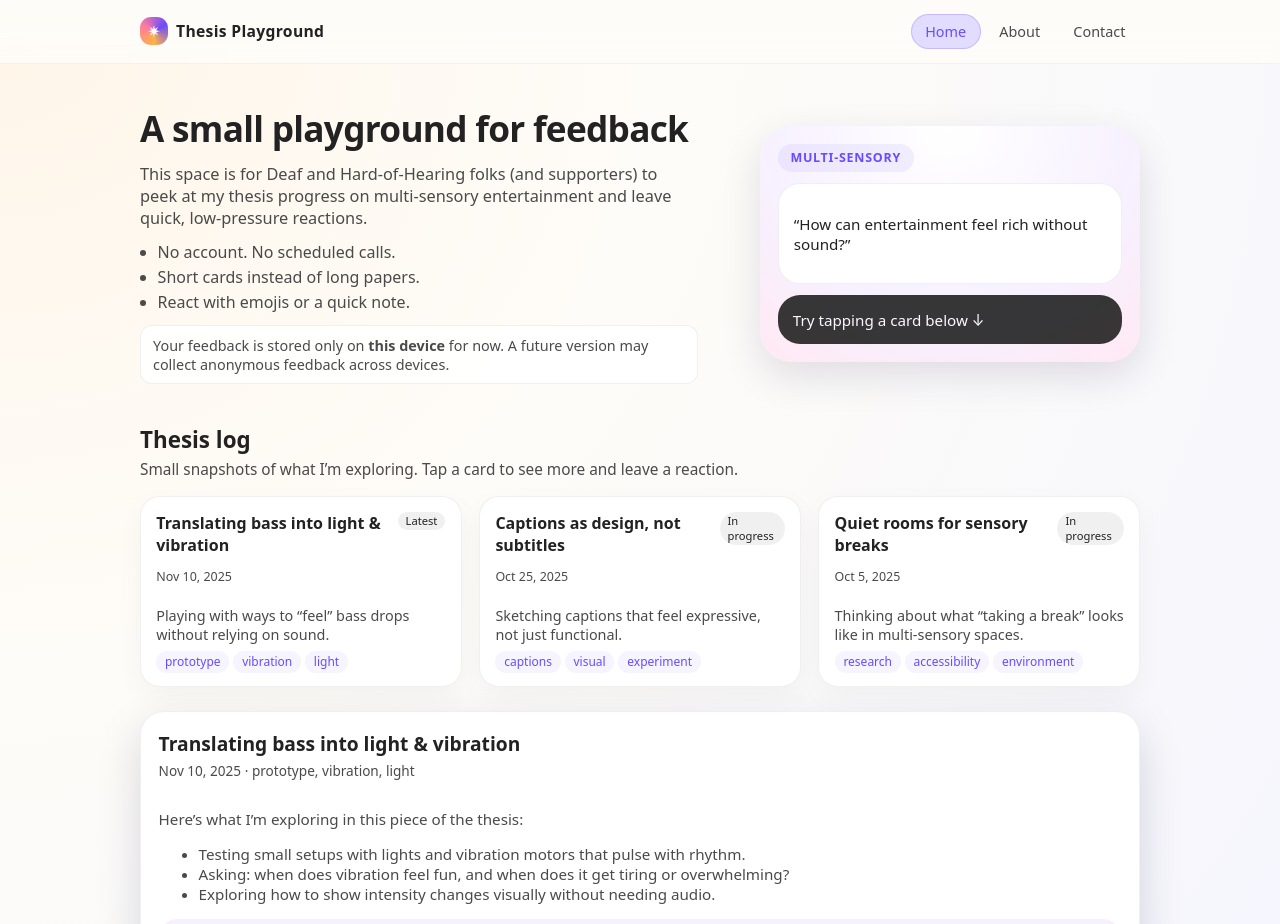
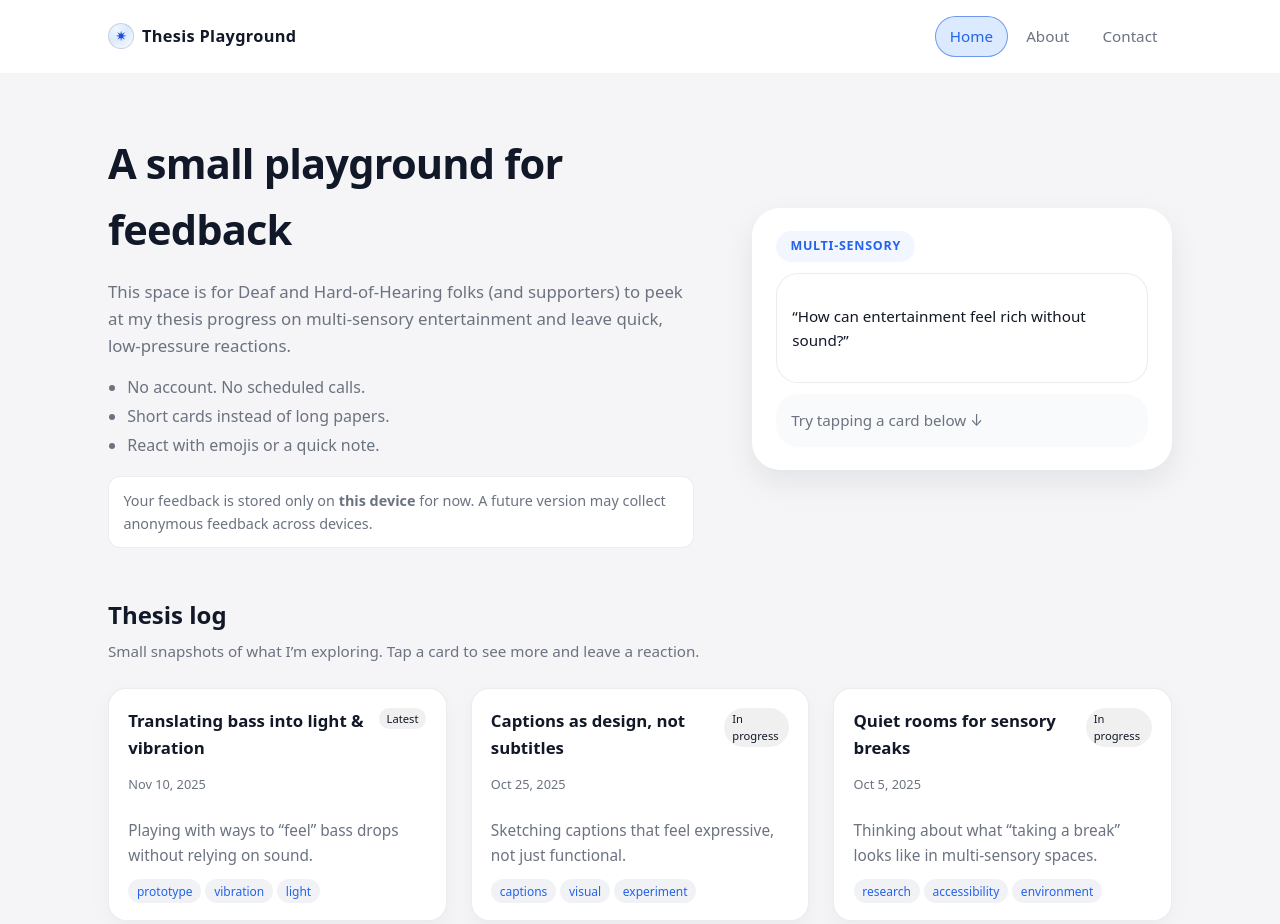
Before and after one commit to seeunisme/seeunisme.github.io, a plain HTML site: page index.html in a window 1280 px wide. Shown: the top 924 px of the page. Drawn offline with Linux system fonts and the light colour scheme.

Commit message:
Updated Styles

```diff
--- a/styles.css
+++ b/styles.css
@@ -1,15 +1,15 @@
 :root {
-  --bg: #fefcf8;
-  --bg-soft: #f7f1ff;
+  --bg: #f5f5f7;
+  --bg-soft: #e5e7eb;
   --bg-card: #ffffff;
-  --text-main: #222222;
-  --text-soft: #4a4a4a;
-  --accent: #6a4bff;
-  --accent-soft: #e2dcff;
-  --accent-strong: #ff7aa2;
-  --border-subtle: rgba(0, 0, 0, 0.06);
-  --shadow-soft: 0 14px 40px rgba(15, 10, 53, 0.12);
-  --radius-lg: 20px;
+  --text-main: #111827;
+  --text-soft: #6b7280;
+  --accent: #2563eb;
+  --accent-soft: #dbeafe;
+  --accent-strong: #1d4ed8;
+  --border-subtle: rgba(15, 23, 42, 0.08);
+  --shadow-soft: 0 12px 30px rgba(15, 23, 42, 0.08);
+  --radius-lg: 18px;
   --radius-pill: 999px;
   --font-main: system-ui, -apple-system, BlinkMacSystemFont, 'SF Pro Text',
     'Segoe UI', sans-serif;
@@ -29,8 +29,9 @@ body {
   margin: 0;
   min-height: 100vh;
   font-family: var(--font-main);
-  background: radial-gradient(circle at top left, #fff5e8 0, #fefcf8 35%, #f3f4ff 100%);
+  background: var(--bg);
   color: var(--text-main);
+  line-height: 1.6;
 }
 
 img {
@@ -55,9 +56,9 @@ button {
 
 .container {
   width: 100%;
-  max-width: 1040px;
+  max-width: 1120px;
   margin: 0 auto;
-  padding: 0 1.25rem;
+  padding: 0 1.75rem;
 }
 
 .narrow {
@@ -68,21 +69,16 @@ button {
   position: sticky;
   top: 0;
   z-index: 20;
-  backdrop-filter: blur(16px);
-  background: linear-gradient(
-    to bottom,
-    rgba(254, 252, 248, 0.98),
-    rgba(254, 252, 248, 0.92),
-    rgba(254, 252, 248, 0.88)
-  );
-  border-bottom: 1px solid rgba(0, 0, 0, 0.04);
+  backdrop-filter: blur(14px);
+  background: rgba(255, 255, 255, 0.94);
+  border-bottom: 1px solid rgba(15, 23, 42, 0.04);
 }
 
 .header-inner {
   display: flex;
   align-items: center;
   justify-content: space-between;
-  padding: 0.85rem 1.25rem;
+  padding: 1rem 1.75rem;
   gap: 1.5rem;
 }
 
@@ -94,21 +90,22 @@ button {
 }
 
 .logo-mark {
-  width: 28px;
-  height: 28px;
-  border-radius: 40%;
-  background: conic-gradient(from 180deg, #ffb347, #ff7aa2, #6a4bff, #ffb347);
+  width: 26px;
+  height: 26px;
+  border-radius: 50%;
+  border: 1px solid rgba(15, 23, 42, 0.15);
+  background: radial-gradient(circle at 30% 20%, #eff6ff 0, #dbeafe 45%, #ffffff 100%);
   display: inline-flex;
   align-items: center;
   justify-content: center;
-  color: #ffffff;
-  font-size: 16px;
+  color: var(--accent-strong);
+  font-size: 14px;
 }
 
 .logo-text {
-  font-weight: 630;
+  font-weight: 650;
   letter-spacing: 0.02em;
-  font-size: 0.98rem;
+  font-size: 1.02rem;
   color: var(--text-main);
 }
 
@@ -121,7 +118,7 @@ button {
 .nav-link {
   padding: 0.45rem 0.85rem;
   border-radius: 999px;
-  font-size: 0.9rem;
+  font-size: 0.95rem;
   color: var(--text-soft);
   text-decoration: none;
   border: 1px solid transparent;
@@ -129,7 +126,7 @@ button {
 
 .nav-link:hover,
 .nav-link:focus-visible {
-  border-color: rgba(0, 0, 0, 0.06);
+  border-color: rgba(148, 163, 184, 0.5);
   background: #ffffff;
   outline: none;
 }
@@ -137,39 +134,39 @@ button {
 .nav-link-active {
   background: var(--accent-soft);
   color: var(--accent);
-  border-color: rgba(106, 75, 255, 0.24);
+  border-color: rgba(37, 99, 235, 0.6);
 }
 
 .site-main {
-  padding: 2rem 0 3rem;
+  padding: 3rem 0 4rem;
 }
 
 .hero {
-  padding: 0.5rem 0 2.25rem;
+  padding: 0.5rem 0 2.75rem;
 }
 
 .hero-inner {
   display: grid;
   grid-template-columns: minmax(0, 1.5fr) minmax(0, 1.1fr);
   align-items: center;
-  gap: 2rem;
+  gap: 3rem;
 }
 
 .hero-text h1 {
-  font-size: 2.2rem;
+  font-size: 2.6rem;
   letter-spacing: -0.02em;
-  margin: 0 0 0.7rem;
+  margin: 0 0 1rem;
 }
 
 .hero-lead {
-  margin: 0 0 0.75rem;
+  margin: 0 0 1rem;
   color: var(--text-soft);
-  font-size: 1.02rem;
+  font-size: 1.05rem;
 }
 
 .hero-list {
-  margin: 0 0 0.75rem;
-  padding-left: 1.1rem;
+  margin: 0 0 1.1rem;
+  padding-left: 1.2rem;
   color: var(--text-soft);
 }
 
@@ -181,18 +178,18 @@ button {
   margin: 0;
   font-size: 0.9rem;
   color: var(--text-soft);
-  background: rgba(255, 255, 255, 0.9);
+  background: #ffffff;
   border-radius: 12px;
-  padding: 0.6rem 0.75rem;
+  padding: 0.75rem 0.9rem;
   border: 1px solid var(--border-subtle);
 }
 
 .hero-card {
-  max-width: 380px;
+  max-width: 420px;
   margin-left: auto;
-  border-radius: 32px;
-  padding: 1.1rem;
-  background: radial-gradient(circle at top, #ffffff 0, #f7f1ff 60%, #ffe9f4 100%);
+  border-radius: 28px;
+  padding: 1.4rem 1.5rem;
+  background: #ffffff;
   box-shadow: var(--shadow-soft);
   position: relative;
 }
@@ -201,9 +198,9 @@ button {
   display: inline-flex;
   align-items: center;
   gap: 0.4rem;
-  padding: 0.35rem 0.8rem;
+  padding: 0.35rem 0.9rem;
   border-radius: var(--radius-pill);
-  background: rgba(106, 75, 255, 0.08);
+  background: rgba(37, 99, 235, 0.06);
   color: var(--accent);
   font-size: 0.78rem;
   font-weight: 600;
@@ -224,8 +221,8 @@ button {
 }
 
 .hero-card-block-secondary {
-  background: rgba(34, 34, 34, 0.9);
-  color: #fdf8ff;
+  background: #f9fafb;
+  color: var(--text-soft);
 }
 
 .feed-section {
@@ -233,37 +230,37 @@ button {
 }
 
 .feed-header {
-  margin-bottom: 1rem;
+  margin-bottom: 1.5rem;
 }
 
 .feed-header h2 {
-  font-size: 1.4rem;
-  margin: 0 0 0.25rem;
+  font-size: 1.5rem;
+  margin: 0 0 0.3rem;
 }
 
 .feed-subtitle {
   margin: 0;
   color: var(--text-soft);
-  font-size: 0.96rem;
+  font-size: 0.95rem;
 }
 
 .posts-grid {
   display: grid;
   grid-template-columns: repeat(auto-fit, minmax(240px, 1fr));
-  gap: 1.1rem;
-  margin-top: 1rem;
+  gap: 1.5rem;
+  margin-top: 1.5rem;
 }
 
 .post-card {
   border-radius: var(--radius-lg);
-  padding: 0.9rem 0.95rem 0.85rem;
+  padding: 1.2rem 1.2rem 1.05rem;
   background: #ffffff;
   border: 1px solid var(--border-subtle);
-  box-shadow: 0 10px 28px rgba(0, 0, 0, 0.04);
+  box-shadow: 0 8px 22px rgba(15, 23, 42, 0.04);
   cursor: pointer;
   display: flex;
   flex-direction: column;
-  min-height: 140px;
+  min-height: 150px;
   position: relative;
   transition: transform 140ms ease, box-shadow 140ms ease, border-color 140ms ease;
 }
@@ -271,8 +268,8 @@ button {
 .post-card:hover,
 .post-card:focus-visible {
   transform: translateY(-2px);
-  box-shadow: 0 16px 40px rgba(33, 20, 97, 0.15);
-  border-color: rgba(106, 75, 255, 0.3);
+  box-shadow: 0 16px 40px rgba(15, 23, 42, 0.12);
+  border-color: rgba(37, 99, 235, 0.4);
   outline: none;
 }
 
@@ -286,17 +283,17 @@ button {
 
 .post-title {
   margin: 0;
-  font-size: 1rem;
+  font-size: 1.05rem;
 }
 
 .post-date {
-  font-size: 0.78rem;
+  font-size: 0.8rem;
   color: var(--text-soft);
 }
 
 .post-summary {
-  margin: 0.15rem 0 0.45rem;
-  font-size: 0.9rem;
+  margin: 0.35rem 0 0.7rem;
+  font-size: 0.96rem;
   color: var(--text-soft);
 }
 
@@ -311,7 +308,7 @@ button {
   font-size: 0.75rem;
   padding: 0.15rem 0.55rem;
   border-radius: 999px;
-  background: rgba(106, 75, 255, 0.06);
+  background: rgba(148, 163, 184, 0.14);
   color: var(--accent);
 }
 
@@ -324,11 +321,11 @@ button {
 
 .post-detail {
   margin-top: 1.5rem;
-  border-radius: 24px;
+  border-radius: 22px;
   background: #ffffff;
   border: 1px solid var(--border-subtle);
-  padding: 1.1rem 1.1rem 0.9rem;
-  box-shadow: 0 16px 44px rgba(15, 10, 53, 0.15);
+  padding: 1.4rem 1.4rem 1.1rem;
+  box-shadow: 0 18px 48px rgba(15, 23, 42, 0.15);
 }
 
 .post-detail-header {
@@ -340,7 +337,7 @@ button {
 
 .post-detail-title {
   margin: 0;
-  font-size: 1.2rem;
+  font-size: 1.3rem;
 }
 
 .post-detail-meta {
@@ -350,8 +347,8 @@ button {
 }
 
 .post-detail-body {
-  margin-top: 0.8rem;
-  font-size: 0.95rem;
+  margin-top: 1rem;
+  font-size: 0.96rem;
   color: var(--text-soft);
 }
 
@@ -360,10 +357,10 @@ button {
 }
 
 .post-detail-visual {
-  margin-top: 0.75rem;
+  margin-top: 1rem;
   border-radius: 18px;
-  background: var(--bg-soft);
-  padding: 0.6rem 0.7rem;
+  background: #f9fafb;
+  padding: 0.8rem 0.9rem;
   font-size: 0.85rem;
 }
 
@@ -382,7 +379,7 @@ button {
 .post-detail-footer {
   margin-top: 0.85rem;
   padding-top: 0.85rem;
-  border-top: 1px dashed rgba(0, 0, 0, 0.08);
+  border-top: 1px dashed rgba(148, 163, 184, 0.6);
   display: grid;
   grid-template-columns: minmax(0, 1.1fr) minmax(0, 1.1fr);
   gap: 1rem;
@@ -403,7 +400,7 @@ button {
 
 .emoji-button {
   border-radius: 999px;
-  border: 1px solid rgba(0, 0, 0, 0.1);
+  border: 1px solid rgba(148, 163, 184, 0.8);
   padding: 0.25rem 0.55rem;
   background: #ffffff;
   font-size: 0.95rem;
@@ -420,7 +417,7 @@ button {
 
 .emoji-button:hover,
 .emoji-button:focus-visible {
-  border-color: rgba(106, 75, 255, 0.8);
+  border-color: rgba(37, 99, 235, 0.9);
   background: var(--accent-soft);
   outline: none;
 }
@@ -440,15 +437,15 @@ button {
   resize: vertical;
   min-height: 60px;
   border-radius: 12px;
-  border: 1px solid rgba(0, 0, 0, 0.14);
+  border: 1px solid rgba(148, 163, 184, 0.9);
   padding: 0.45rem 0.6rem;
   font-size: 0.9rem;
   font-family: inherit;
 }
 
 .feedback-textarea:focus-visible {
-  border-color: rgba(106, 75, 255, 0.9);
-  outline: 2px solid rgba(106, 75, 255, 0.3);
+  border-color: rgba(37, 99, 235, 0.95);
+  outline: 2px solid rgba(191, 219, 254, 0.9);
   outline-offset: 1px;
 }
 
@@ -475,7 +472,7 @@ button {
 
 .feedback-submit:hover,
 .feedback-submit:focus-visible {
-  background: #4b30db;
+  background: var(--accent-strong);
   outline: none;
 }
 
@@ -508,7 +505,7 @@ button {
 .comment-item {
   padding: 0.4rem 0.45rem;
   border-radius: 10px;
-  background: rgba(0, 0, 0, 0.02);
+  background: rgba(148, 163, 184, 0.06);
   font-size: 0.85rem;
   margin-bottom: 0.25rem;
 }
@@ -524,11 +521,11 @@ button {
 }
 
 .page-section {
-  padding: 1.5rem 0 2.75rem;
+  padding: 2.25rem 0 3.25rem;
 }
 
 .page-section h1 {
-  font-size: 1.8rem;
+  font-size: 2rem;
   margin-top: 0;
 }
 
@@ -541,7 +538,7 @@ button {
   margin: 0.75rem 0 1rem;
   padding: 0.7rem 0.85rem;
   border-radius: 14px;
-  background: var(--bg-soft);
+  background: #eef2ff;
   border-left: 3px solid var(--accent);
   font-style: italic;
 }
@@ -550,10 +547,10 @@ button {
   margin-top: 1.2rem;
   font-size: 0.9rem;
   color: var(--text-soft);
-  background: rgba(255, 255, 255, 0.9);
+  background: #ffffff;
   padding: 0.6rem 0.75rem;
   border-radius: 12px;
-  border: 1px dashed rgba(0, 0, 0, 0.12);
+  border: 1px dashed rgba(148, 163, 184, 0.8);
 }
 
 .contact-email {
@@ -581,8 +578,9 @@ button {
 }
 
 .site-footer {
-  border-top: 1px solid rgba(0, 0, 0, 0.04);
-  padding: 1rem 0 1.5rem;
+  border-top: 1px solid rgba(148, 163, 184, 0.4);
+  padding: 1.25rem 0 2rem;
+  background: #f9fafb;
 }
 
 .footer-inner {
@@ -621,7 +619,7 @@ button {
   }
 
   .header-inner {
-    padding-inline: 1rem;
+    padding-inline: 1.25rem;
   }
 }
 
```
